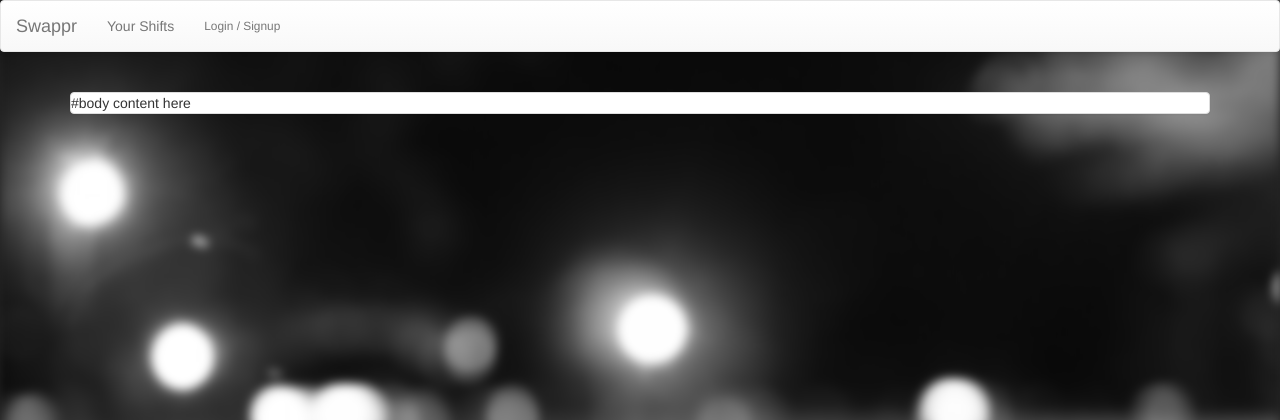
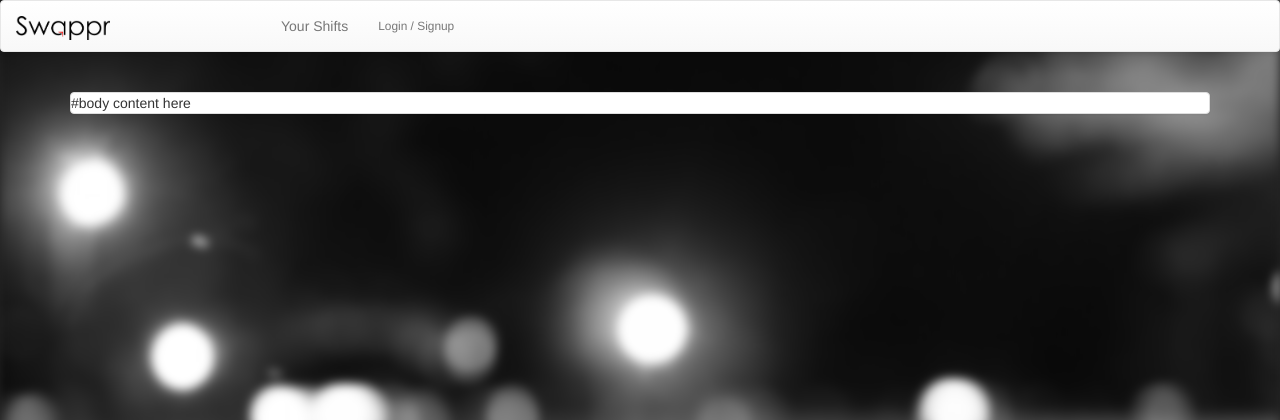
Before and after one commit to swappr-tanda-team/swappr, a Flask app: page /addBob in a window 1280 px wide. Shown: the top 420 px of the page. Run offline with Flask 2, Linux system fonts and the light colour scheme; some libraries are stand-ins or nearby versions.

Commit message:
Added logo

```diff
--- a/swappr/templates/layout.html
+++ b/swappr/templates/layout.html
@@ -25,7 +25,9 @@
         <span class="icon-bar"></span>
         <span class="icon-bar"></span>
       </button>
-      <a class="navbar-brand" href="{{ url_for('index') }}">Swappr</a>
+        <div class="navbar-brand">
+      <a class="" href="{{ url_for('index') }}"><img style="max-width:40%;" src="{{ url_for("static", filename="img/logo.png")}}"/></a>
+        </div>
     </div>
 
     <div class="navbar-collapse collapse" aria-expanded="false" style="height: 1px;">
```
Also changed, not shown: swappr/static/img/logo.png (added), swappr/static/img/logo.svg (renamed from swappr/logo.svg).
